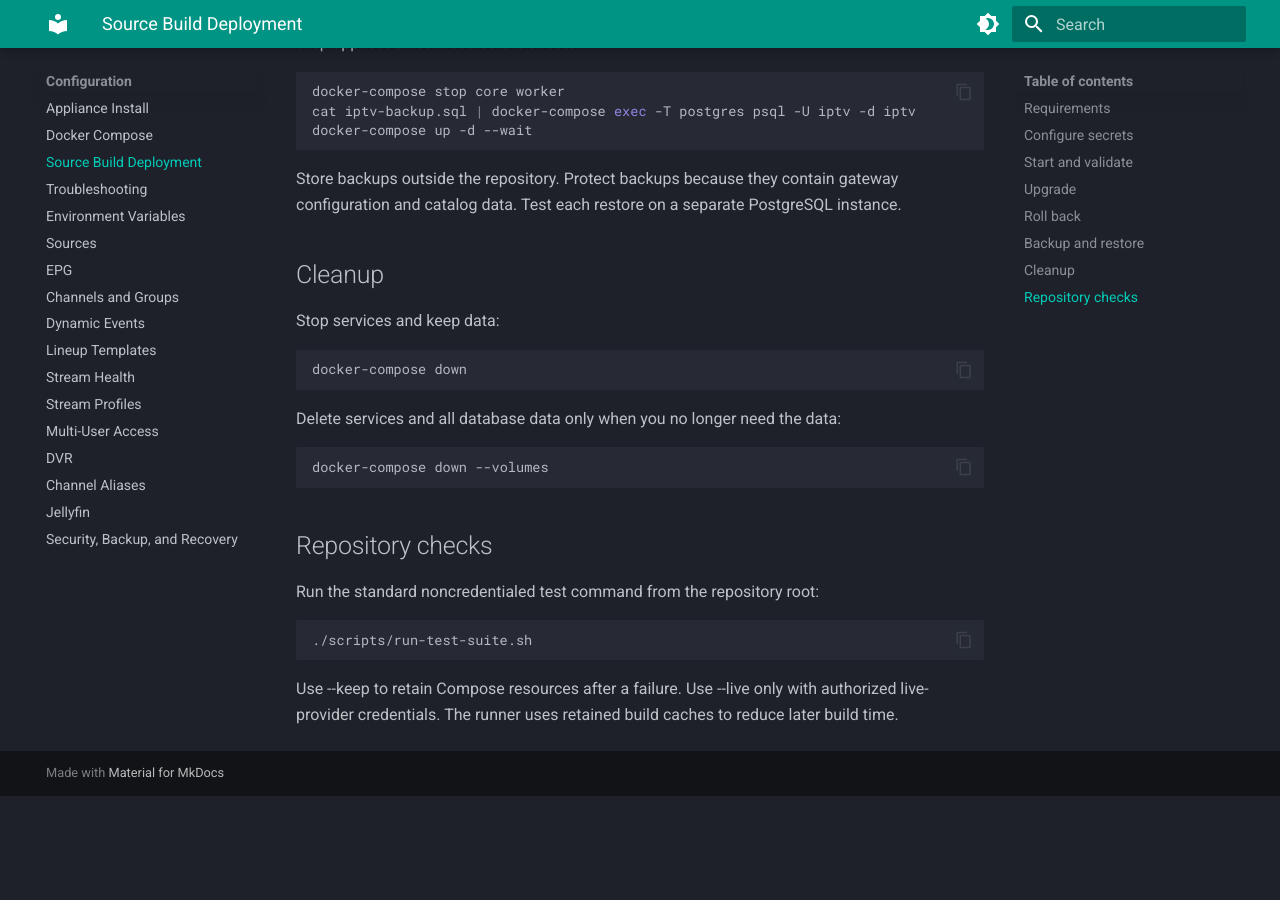
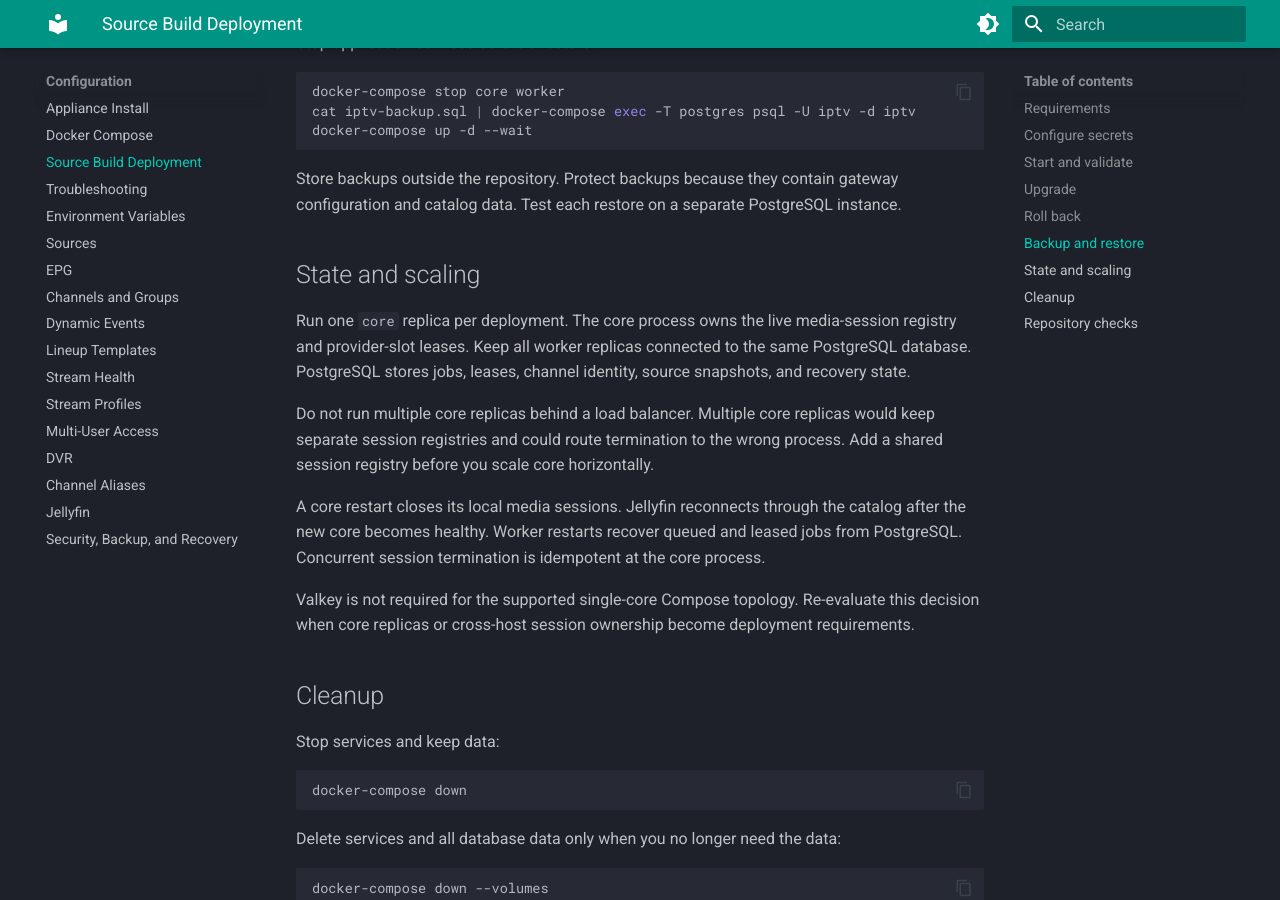
Before and after one commit to NathanBland/iptv-relay, an MkDocs documentation site: the page built from docs/docs/configuration/deployment.md, in a window 1280 px wide and 900 px high, scrolled down 2173 px. Built offline with MkDocs 1.6.1 and Material for MkDocs 9.7.7, drawn with Linux system fonts in a browser that asks for light colours; before the commit the page ends 2969 px from its top, so only the background shows below that.

Commit message:
Document single-core session state boundary

```diff
--- a/docs/docs/configuration/deployment.md
+++ b/docs/docs/configuration/deployment.md
@@ -102,6 +102,25 @@ Store backups outside the repository.
 Protect backups because they contain gateway configuration and catalog data.
 Test each restore on a separate PostgreSQL instance.
 
+## State and scaling
+
+Run one `core` replica per deployment.
+The core process owns the live media-session registry and provider-slot leases.
+Keep all worker replicas connected to the same PostgreSQL database.
+PostgreSQL stores jobs, leases, channel identity, source snapshots, and recovery state.
+
+Do not run multiple core replicas behind a load balancer.
+Multiple core replicas would keep separate session registries and could route termination to the wrong process.
+Add a shared session registry before you scale core horizontally.
+
+A core restart closes its local media sessions.
+Jellyfin reconnects through the catalog after the new core becomes healthy.
+Worker restarts recover queued and leased jobs from PostgreSQL.
+Concurrent session termination is idempotent at the core process.
+
+Valkey is not required for the supported single-core Compose topology.
+Re-evaluate this decision when core replicas or cross-host session ownership become deployment requirements.
+
 ## Cleanup
 
 Stop services and keep data:
```
